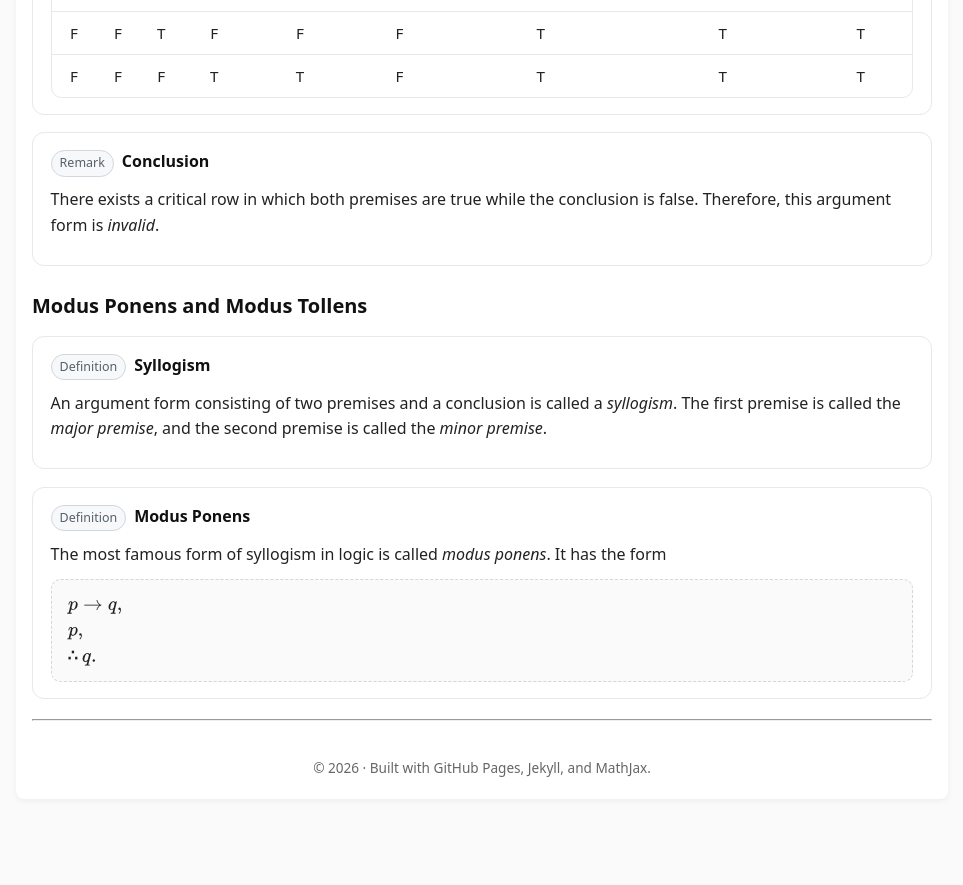
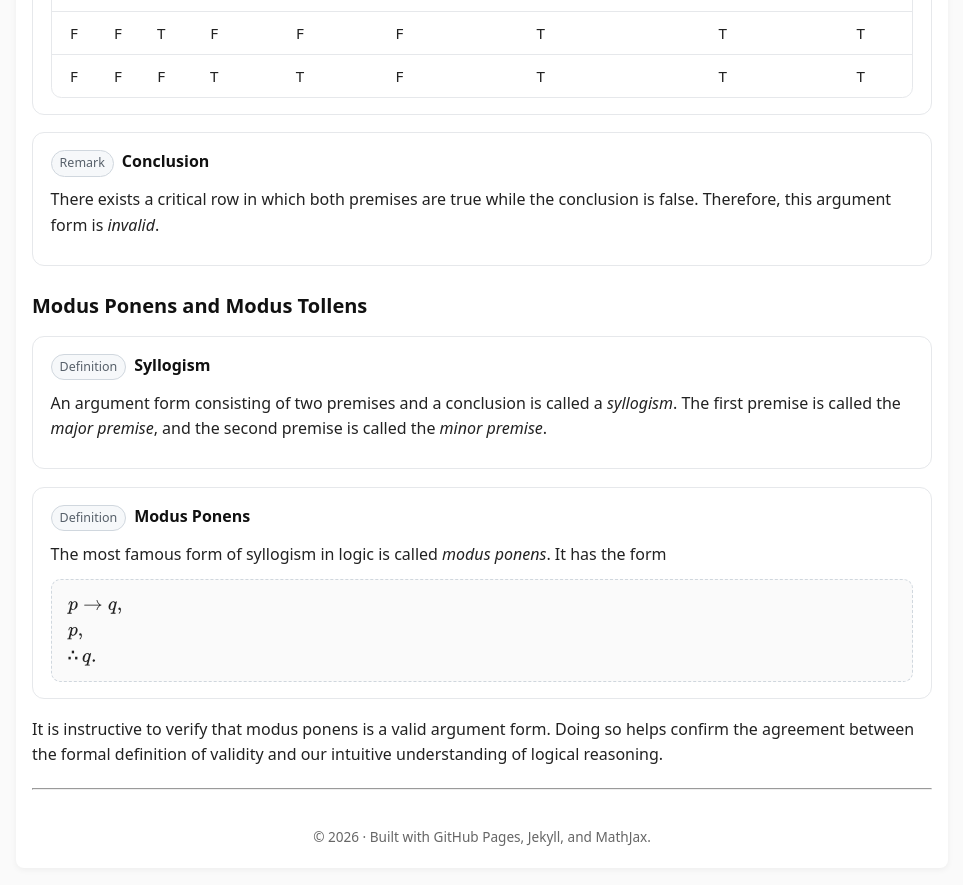
Before and after one commit to SaleemKamaludin/SaleemKamaludin.github.io, a Jekyll site: the page built from courses/comp1604/lecture-notes/lecture-01/index.md, in a window 1280 px wide and 900 px high, scrolled down 3286 px. Shown: the top 885 px of the window, without its empty margins (158-1121 px from the left). Built offline with Jekyll 4.4.1, drawn with Linux system fonts in a browser that asks for light colours; before the commit the page ends 4117 px from its top, so only the background shows below that.

Commit message:
Add explanation for verifying modus ponens
Added a note on verifying modus ponens as a valid argument form.

```diff
--- a/courses/comp1604/lecture-notes/lecture-01/index.md
+++ b/courses/comp1604/lecture-notes/lecture-01/index.md
@@ -974,3 +974,5 @@ permalink: /courses/comp1604/lecture-notes/lecture-01/
 
 
 <p>
+It is instructive to verify that modus ponens is a valid argument form. Doing so helps confirm the agreement between
+    the formal definition of validity and our intuitive understanding of logical reasoning.
```
